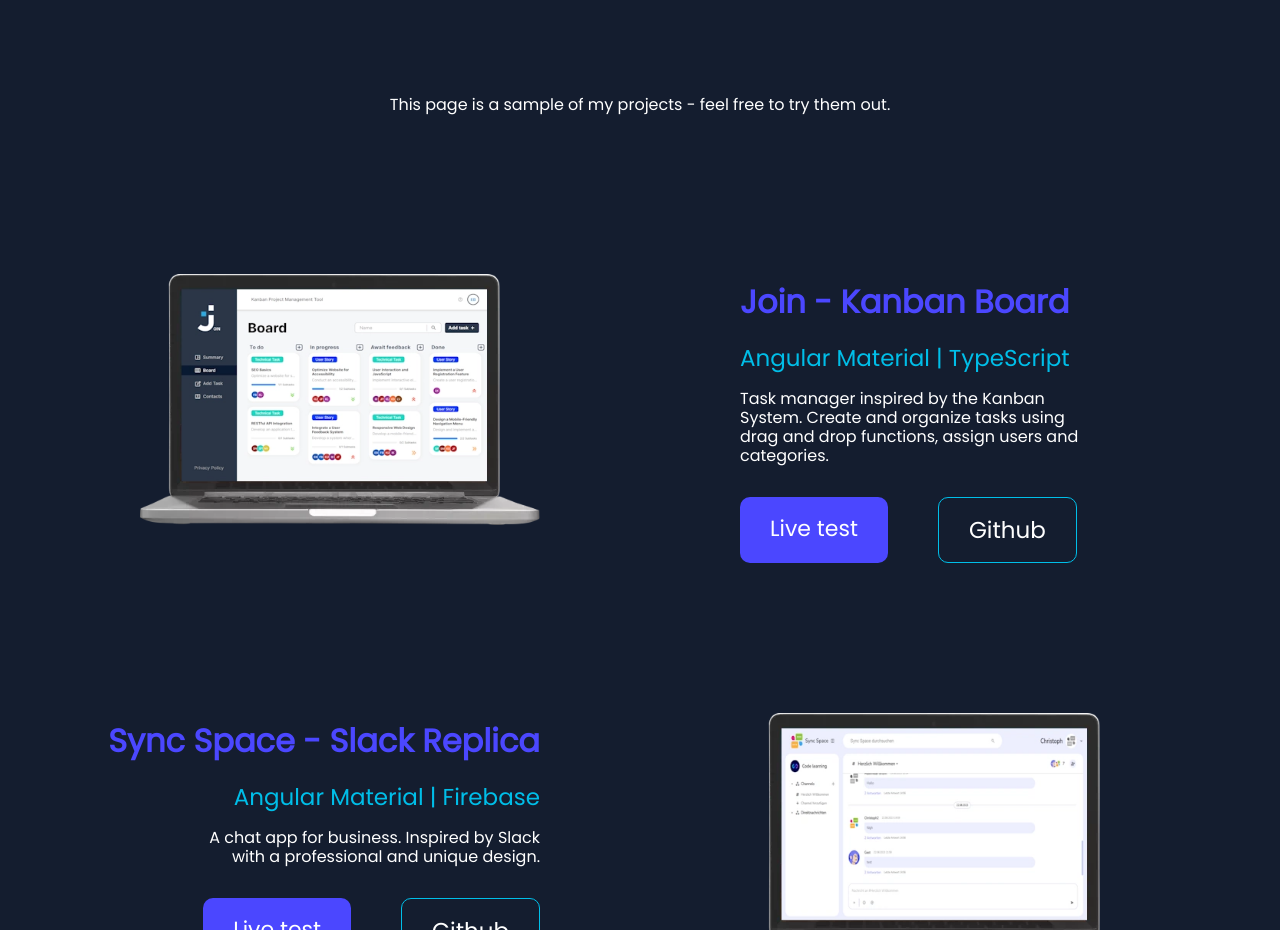
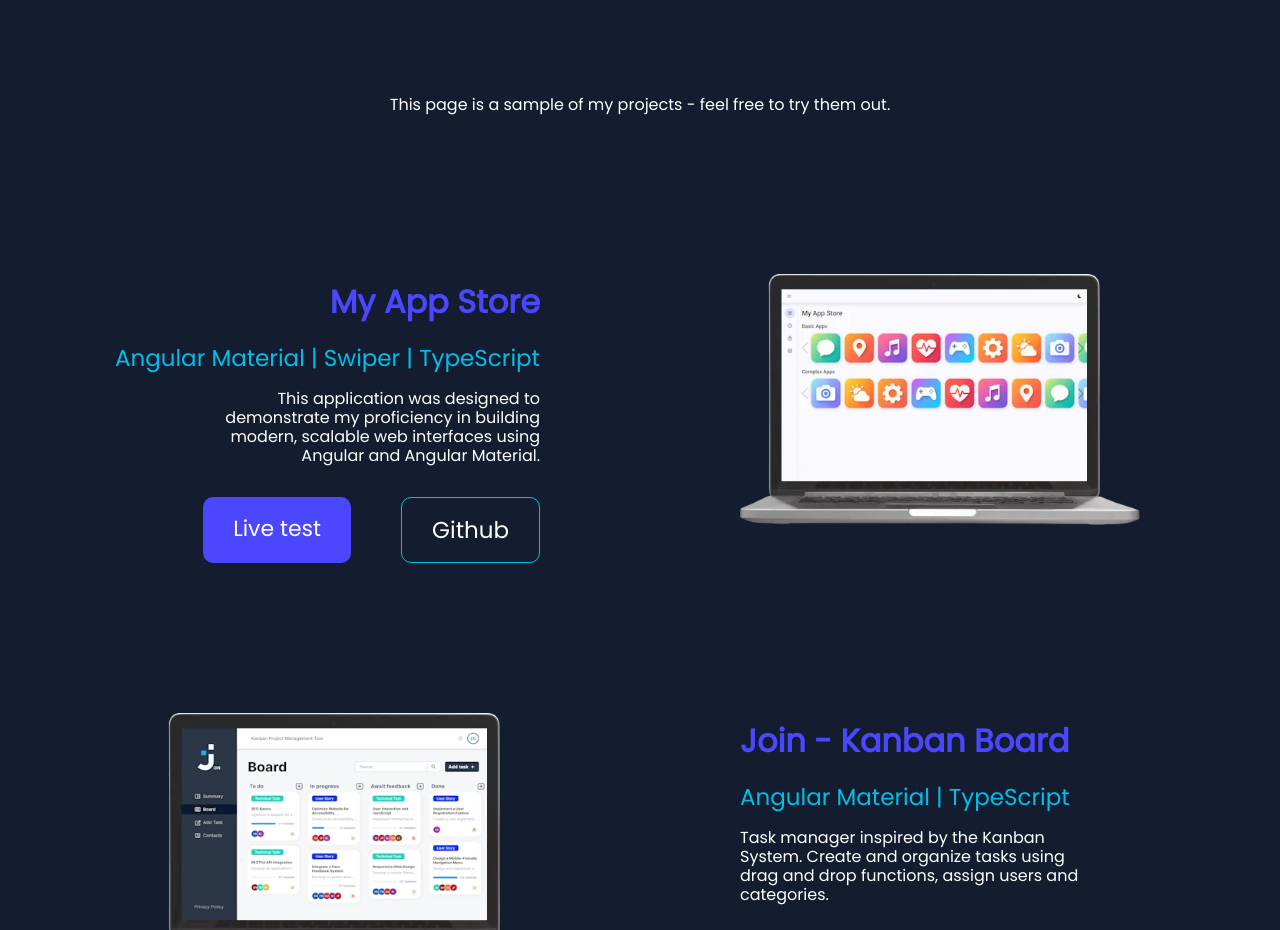
Before and after one commit to 43and18zeroes/cw-coding, an Angular app: page / in a window 1280 px wide. Shown: the part 3147-4077 px from the top of the page. Built offline with nearby package versions, Linux system fonts and the light colour scheme; a web font is replaced by a local one.

Commit message:
my app store

```diff
--- a/src/app/portfolio/portfolio.component.html
+++ b/src/app/portfolio/portfolio.component.html
@@ -7,34 +7,32 @@
     </div>
 
     <div class="portfolio__examples">
-      <!-- <div class="portfolio__examples__picright">
+      <div class="portfolio__examples__picright">
         <div class="portfolio__examples__picright__text portfolio__all__texts">
-          <h3>Videoflix - Netflix Replica</h3>
-          <h4>Django | Python | Angular</h4>
+          <h3>My App Store</h3>
+          <h4>Angular Material | Swiper | TypeScript</h4>
           <p>
-            This Netflix replica demonstrates comprehensive full-stack web
-            development, with both frontend and backend built entirely from
-            scratch to showcase the platform's core functionalities.
+            This application was designed to demonstrate my proficiency in building modern, scalable web interfaces using Angular and Angular Material.
           </p>
           <div class="portfolio__buttons">
             <a
               class="portfolio__buttons__live portfolio__all__buttons noSelect"
               target="_blank"
-              href="https://videoflix.cw-coding.de/"
+              href="https://my-app-store.cw-coding.de/"
               >Live test</a
             >
             <a
               class="portfolio__buttons__github portfolio__all__buttons noSelect"
               target="_blank"
-              href="https://github.com/43and18zeroes/videoflix_backend"
+              href="https://github.com/43and18zeroes/my-app-store"
               >Github</a
             >
           </div>
         </div>
         <div class="portfolio__examples__picright__pic portfolio__all__images">
-          <img src="assets/img/webp/portfolio/laptop-panda.webp" alt="" />
+          <img src="assets/img/webp/portfolio/laptop-store.webp" alt="" />
         </div>
-      </div> -->
+      </div>
 
       <div class="portfolio__examples__picleft">
         <div class="portfolio__examples__picleft__pic portfolio__all__images">
```
Also changed, not shown: src/assets/img/webp/portfolio/laptop-store.webp (added).
